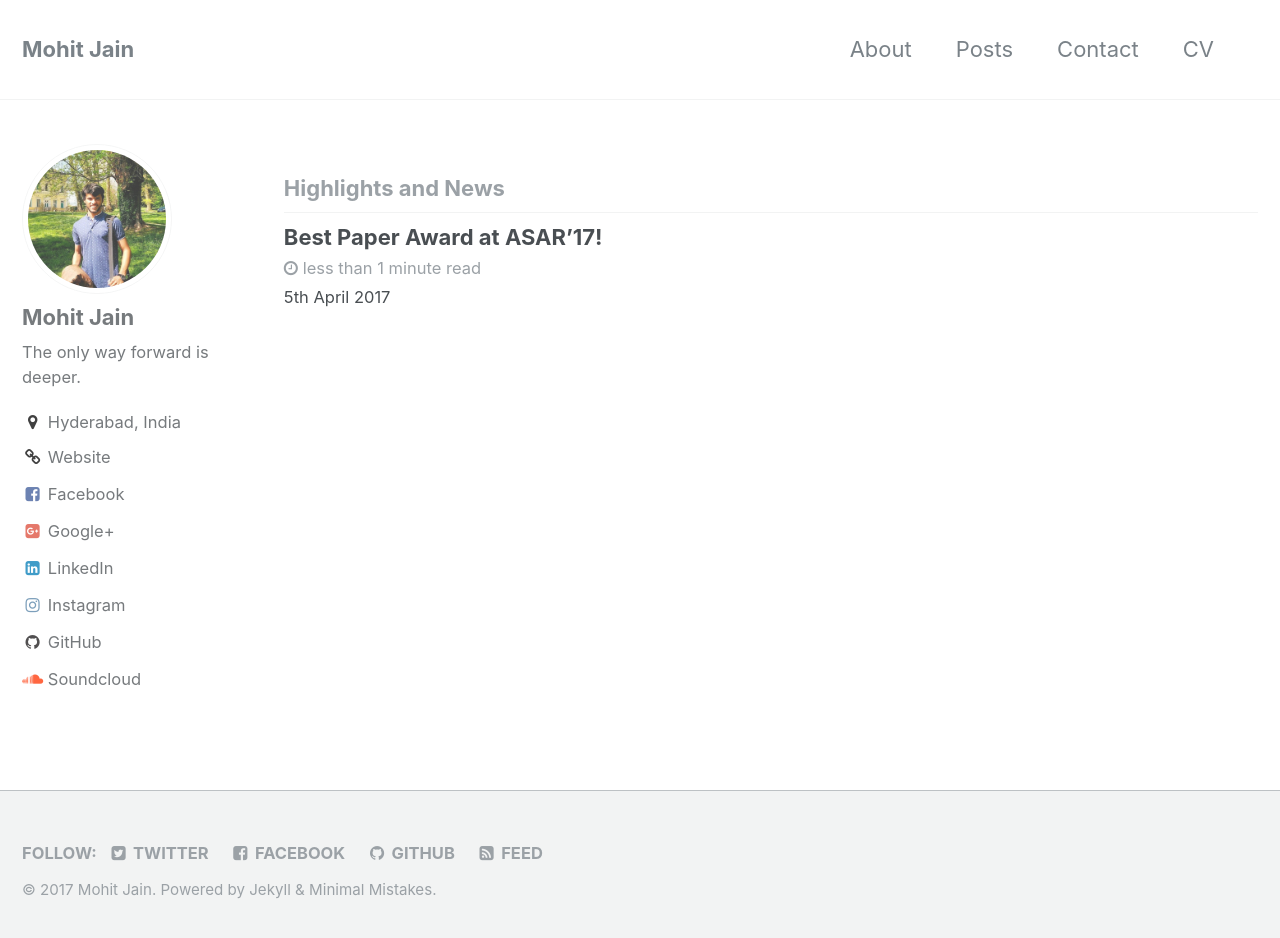
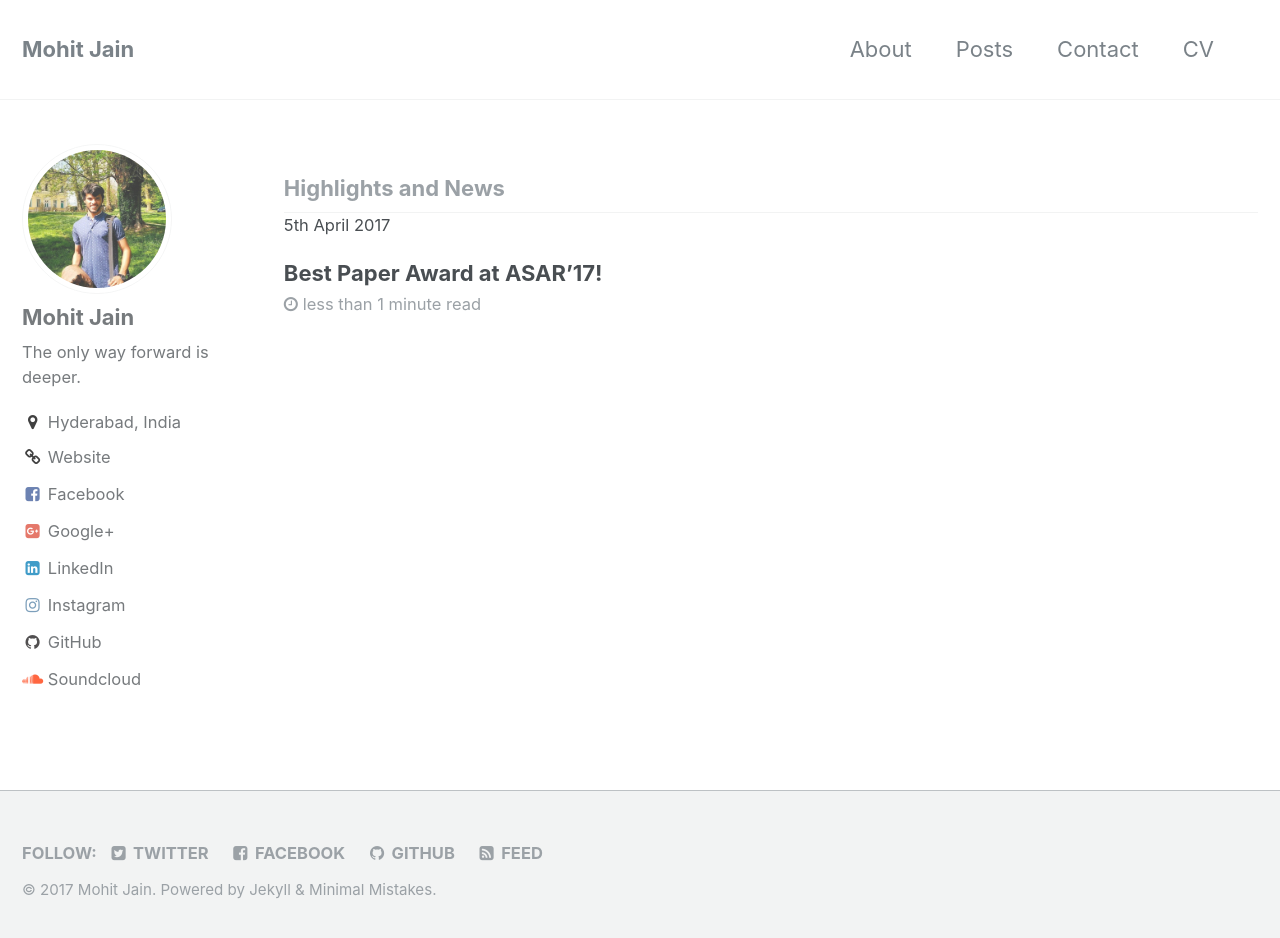
Before and after one commit to NightFury13/nightfury13.github.io, a Jekyll site: the page built from index.html, in a window 1280 px wide and 946 px high. Shown: the top 938 px of the window. Built offline with Jekyll 4.4.1, drawn with Linux system fonts in a browser that asks for light colours; the list of posts is cut into pages by our own code.

Commit message:
updating posts-layout

```diff
--- a/_includes/archive-single.html
+++ b/_includes/archive-single.html
@@ -23,6 +23,7 @@
           alt="">
       </div>
     {% endif %}
+    {% if post.excerpt %}<p class="archive__item-excerpt" itemprop="description">{{ post.excerpt | markdownify | strip_html | truncate: 160 }}</p>{% endif %}
     <h3 class="archive__item-title" itemprop="headline">
       {% if post.link %}
         <a href="{{ post.link }}">{{ title }}</a> <a href="{{ post.url | absolute_url }}" rel="permalink"><i class="fa fa-link" aria-hidden="true" title="permalink"></i><span class="sr-only">Permalink</span></a>
@@ -33,6 +34,5 @@
     {% if post.read_time %}
       <p class="page__meta"><i class="fa fa-clock-o" aria-hidden="true"></i> {% include read-time.html %}</p>
     {% endif %}
-    {% if post.excerpt %}<p class="archive__item-excerpt" itemprop="description">{{ post.excerpt | markdownify | strip_html | truncate: 160 }}</p>{% endif %}
   </article>
 </div>
```
